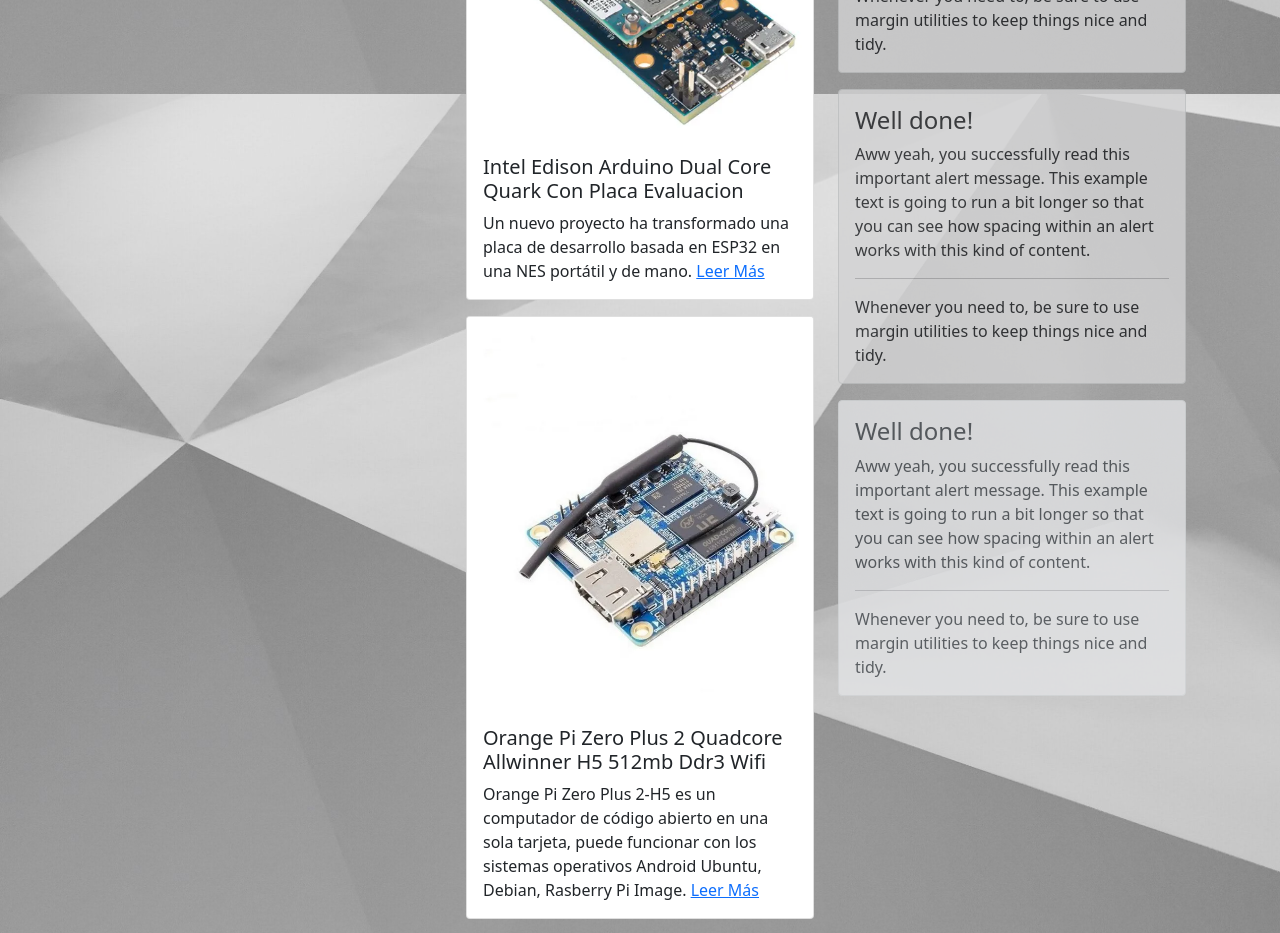
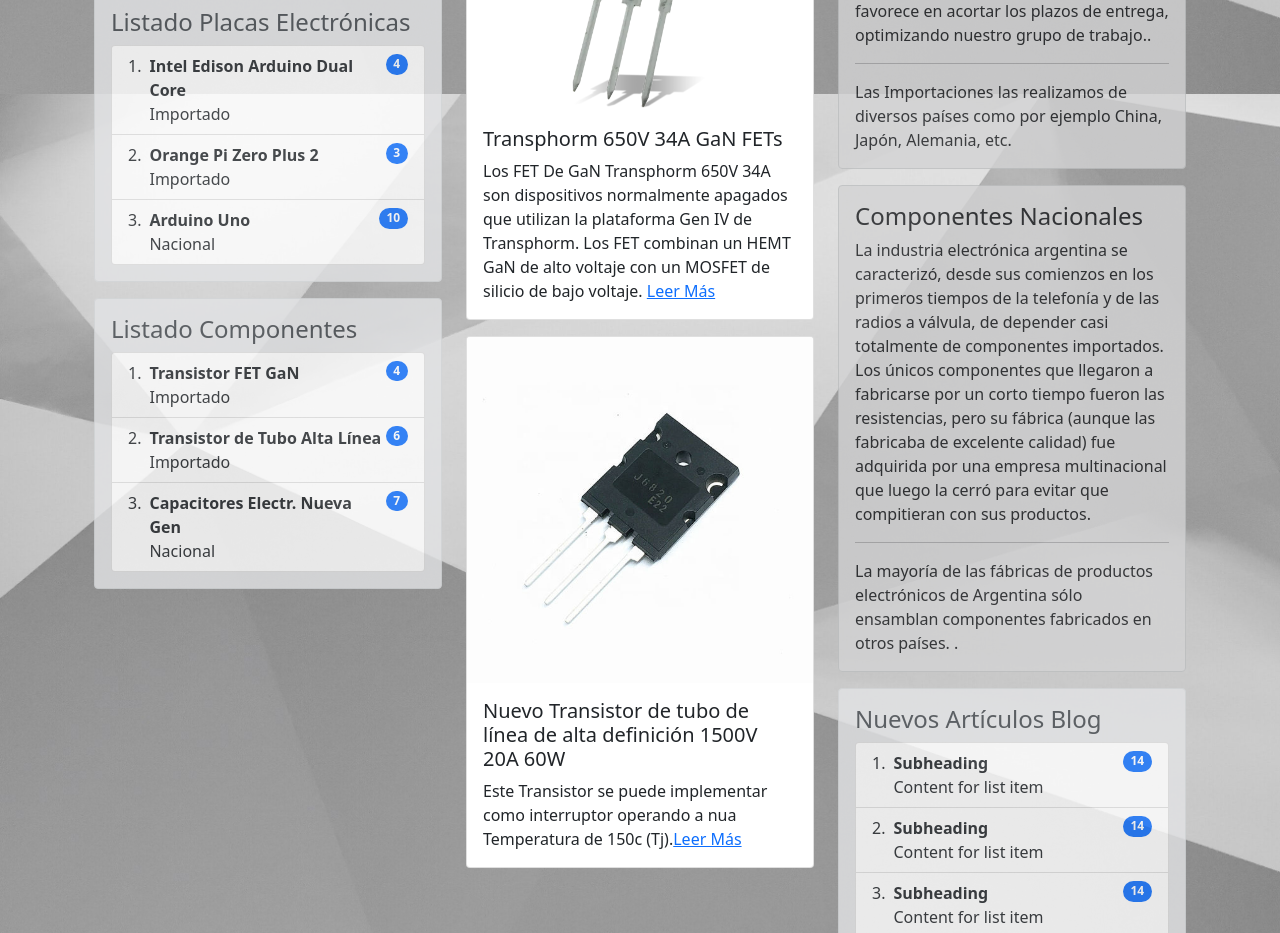
Before and after one commit to andresWeitzel/AppElectroThings_Angular_SpringBoot_MongoDB, an Angular app: page /inicio-componentes in a window 1280 px wide. Shown: the part 760-1693 px from the top of the page. Built offline with nearby package versions, Linux system fonts and the light colour scheme.

Commit message:
Updated index

```diff
--- a/src/app/pages/electronica/inicio-componentes/inicio-componentes.component.html
+++ b/src/app/pages/electronica/inicio-componentes/inicio-componentes.component.html
@@ -10,12 +10,78 @@
         <div class="row">
             <div class="mb-2 col-xl-4 col-lg-4 col-md-4 col-sm-12">
                 <div class="list-group" id="list-tab" role="tablist">
-                    <a class="list-group-item" id="list-home-list" data-bs-toggle="list" href="#list-home" role="tab" aria-controls="list-home">Nuevos Componentes <span class="badge badge-primary badge-pill">(14)</span></a>
+                    <a class="list-group-item list-group-item-action" id="list-placas-elect" data-bs-toggle="list" href="#list-placas" role="tab" aria-controls="list-placas-elect">Nuevas Placas Electrónicas <span class="badge badge-primary badge-pill">(14)</span></a>
+                    <a class="list-group-item list-group-item-action" id="list-comp-elect" data-bs-toggle="list" href="#list-comp" role="tab" aria-controls="list-comp-elect">Nuevos Componentes <span class="badge badge-primary badge-pill">(10)</span></a>
                     <a class="list-group-item list-group-item-action" id="list-profile-list" data-bs-toggle="list" href="#list-profile" role="tab" aria-controls="list-profile">Nuevos Proveedores<span class="badge badge-primary badge-pill">(2)</span></a>
                     <a class="list-group-item list-group-item-action" id="list-messages-list" data-bs-toggle="list" href="#list-messages" role="tab" aria-controls="list-messages">Fabricación</a>
                     <a class="list-group-item list-group-item-action" id="list-settings-list" data-bs-toggle="list" href="#list-settings" role="tab" aria-controls="list-settings">Otros</a>
                 </div>
+
+
+                <div class="alert alert-secondary mt-2" role="alert">
+                    <h4 class="alert-heading">Listado Placas Electrónicas</h4>
+                    <ol class="list-group list-group-numbered">
+                        <li class="list-group-item d-flex justify-content-between align-items-start">
+                            <div class="ms-2 me-auto">
+                                <div class="fw-bold">Intel Edison Arduino Dual Core</div> Importado
+
+                            </div>
+                            <span class="badge bg-primary rounded-pill">4</span>
+                        </li>
+                        <li class="list-group-item d-flex justify-content-between align-items-start">
+                            <div class="ms-2 me-auto">
+                                <div class="fw-bold">Orange Pi Zero Plus 2</div>
+                                Importado
+                            </div>
+                            <span class="badge bg-primary rounded-pill">3</span>
+                        </li>
+                        <li class="list-group-item d-flex justify-content-between align-items-start">
+                            <div class="ms-2 me-auto">
+                                <div class="fw-bold">Arduino Uno</div>
+                                Nacional
+                            </div>
+                            <span class="badge bg-primary rounded-pill">10</span>
+                        </li>
+                    </ol>
+                </div>
+
+
+                <div class="alert alert-secondary mt-2" role="alert">
+                    <h4 class="alert-heading">Listado Componentes</h4>
+                    <ol class="list-group list-group-numbered">
+                        <li class="list-group-item d-flex justify-content-between align-items-start">
+                            <div class="ms-2 me-auto">
+                                <div class="fw-bold">Transistor FET GaN</div>Importado
+
+                            </div>
+                            <span class="badge bg-primary rounded-pill">4</span>
+                        </li>
+                        <li class="list-group-item d-flex justify-content-between align-items-start">
+                            <div class="ms-2 me-auto">
+                                <div class="fw-bold">Transistor de Tubo Alta Línea</div>
+                                Importado
+                            </div>
+                            <span class="badge bg-primary rounded-pill">6</span>
+                        </li>
+                        <li class="list-group-item d-flex justify-content-between align-items-start">
+                            <div class="ms-2 me-auto">
+                                <div class="fw-bold">Capacitores Electr. Nueva Gen</div>
+                                Nacional
+                            </div>
+                            <span class="badge bg-primary rounded-pill">7</span>
+                        </li>
+                    </ol>
+                </div>
+
+
+
+
+
             </div>
+
+
+
+
 
             <div class="mb-2 col-xl-4 col-lg-4 col-md-4 col-sm-12">
                 <div class="tab-content" id="nav-tabContent">
@@ -23,12 +89,12 @@
                     <div class="alert alert-dark text-center" role="alert">
                         <h5><strong>DESTACADOS</strong></h5>
                     </div>
-                    <!--NUEVOS COMPONENTES -->
-                    <div class="tab-pane fade show active" id="list-home" role="tabpanel" aria-labelledby="list-home-list">
 
 
+                    <!--NUEVAS PLACAS ELECTRONICAS -->
+                    <div class="tab-pane " id="list-placas" role="tabpanel" aria-labelledby="list-placas-elect">
 
-                        <!--CARD NUEVOS COMPONENTES -->
+                        <!--CARD NUEVAS PLACAS ELECTRÓNICAS -->
                         <div class="col mb-3">
                             <div class="card ">
                                 <img src="../assets/inicio/ard.webp" class="card-img-top" alt="...">
@@ -40,11 +106,11 @@
                                 </div>
                             </div>
                         </div>
-                        <!--FIN CARD NUEVOS COMPONENTES -->
+                        <!--FIN CARD NUEVAS PLACAS ELECTRÓNICAS -->
 
-                        <!--CARD NUEVOS COMPONENTES -->
+                        <!--CARD NUEVAS PLACAS ELECTRÓNICAS -->
                         <div class="col mb-3">
-                            <div class="card h-100">
+                            <div class="card">
                                 <img src="../assets/inicio/rasp.webp" class="card-img-top" alt="...">
                                 <div class="card-body">
                                     <h5 class="card-title">Orange Pi Zero Plus 2 Quadcore Allwinner H5 512mb Ddr3 Wifi</h5>
@@ -52,11 +118,36 @@
                                 </div>
                             </div>
                         </div>
-                        <!--FIN CARD NUEVOS COMPONENTES -->
+                        <!--FIN CARD NUEVAS PLACAS ELECTRÓNICAS-->
+
+                    </div>
+
+                    <!--FIN NUEVAS PLACAS ELECTRÓNICAS-->
+
+
+
+
+                    <!--NUEVOS COMPONENTES -->
+                    <div class="tab-pane fade show active" id="list-comp" role="tabpanel" aria-labelledby="list-comp-elect">
 
                         <!--CARD NUEVOS COMPONENTES -->
                         <div class="col mb-3">
-                            <div class="card h-100">
+                            <div class="card ">
+                                <img src="../assets/inicio/fet.webp" class="card-img-top" alt="...">
+                                <div class="card-body">
+                                    <h5 class="card-title">Transphorm 650V 34A GaN FETs</h5>
+                                    <p class="card-text">‎Los FET De GaN Transphorm 650V 34A son dispositivos normalmente apagados que utilizan la plataforma Gen IV de Transphorm. Los FET combinan un HEMT GaN de alto voltaje con un MOSFET de silicio de bajo voltaje.
+                                        <a href="https://ar.mouser.com/new/transphorm/transphorm-650v-gan-fets/">Leer Más</a>
+                                    </p>
+                                </div>
+                            </div>
+                        </div>
+                        <!--FIN CARD NUEVOS COMPONENTES -->
+
+
+                        <!-- CARD NUEVOS COMPONENTES -->
+                        <div class="col mb-3">
+                            <div class="card">
                                 <img src="../assets/inicio/trans.jpg" class="card-img-top" alt="...">
                                 <div class="card-body">
                                     <h5 class="card-title">Nuevo Transistor de tubo de línea de alta definición 1500V 20A 60W</h5>
@@ -69,7 +160,8 @@
 
                     </div>
 
-                    <!--FIN NUEVOS COMPONENTES -->
+                    <!--FIN NUEVOS COMPONENTES-->
+
 
 
 
@@ -118,24 +210,46 @@
 
             <div class="mb-2 col-xl-4 col-lg-4 col-md-4 col-sm-12">
                 <div class="alert alert-dark" role="alert">
-                    <h4 class="alert-heading">Well done!</h4>
-                    <p>Aww yeah, you successfully read this important alert message. This example text is going to run a bit longer so that you can see how spacing within an alert works with this kind of content.</p>
+                    <h4 class="alert-heading">Componentes Importados</h4>
+                    <p>Nos dedicamos a la importación y distribución de componentes electrónicos a nivel general. Disponemos de la posibilidad de traer muestras para su desarrollo. Actualmente, poseemos oficinas en Miami (Florida- Estados Unidos) y en Beijing
+                        (China), lo que favorece en acortar los plazos de entrega, optimizando nuestro grupo de trabajo..</p>
                     <hr>
-                    <p class="mb-0">Whenever you need to, be sure to use margin utilities to keep things nice and tidy.</p>
+                    <p class="mb-0">Las Importaciones las realizamos de diversos países como por ejemplo China, Japón, Alemania, etc.</p>
                 </div>
 
                 <div class="alert alert-dark" role="alert">
-                    <h4 class="alert-heading">Well done!</h4>
-                    <p>Aww yeah, you successfully read this important alert message. This example text is going to run a bit longer so that you can see how spacing within an alert works with this kind of content.</p>
+                    <h4 class="alert-heading">Componentes Nacionales</h4>
+                    <p>La industria electrónica argentina se caracterizó, desde sus comienzos en los primeros tiempos de la telefonía y de las radios a válvula, de depender casi totalmente de componentes importados. Los únicos componentes que llegaron a
+                        fabricarse por un corto tiempo fueron las resistencias, pero su fábrica (aunque las fabricaba de excelente calidad) fue adquirida por una empresa multinacional que luego la cerró para evitar que compitieran con sus productos.</p>
                     <hr>
-                    <p class="mb-0">Whenever you need to, be sure to use margin utilities to keep things nice and tidy.</p>
+                    <p class="mb-0">La mayoría de las fábricas de productos electrónicos de Argentina sólo ensamblan componentes fabricados en otros países. .</p>
                 </div>
 
                 <div class="alert alert-secondary" role="alert">
-                    <h4 class="alert-heading">Well done!</h4>
-                    <p>Aww yeah, you successfully read this important alert message. This example text is going to run a bit longer so that you can see how spacing within an alert works with this kind of content.</p>
-                    <hr>
-                    <p class="mb-0">Whenever you need to, be sure to use margin utilities to keep things nice and tidy.</p>
+                    <h4 class="alert-heading">Nuevos Artículos Blog</h4>
+                    <ol class="list-group list-group-numbered">
+                        <li class="list-group-item d-flex justify-content-between align-items-start">
+                            <div class="ms-2 me-auto">
+                                <div class="fw-bold">Subheading</div>
+                                Content for list item
+                            </div>
+                            <span class="badge bg-primary rounded-pill">14</span>
+                        </li>
+                        <li class="list-group-item d-flex justify-content-between align-items-start">
+                            <div class="ms-2 me-auto">
+                                <div class="fw-bold">Subheading</div>
+                                Content for list item
+                            </div>
+                            <span class="badge bg-primary rounded-pill">14</span>
+                        </li>
+                        <li class="list-group-item d-flex justify-content-between align-items-start">
+                            <div class="ms-2 me-auto">
+                                <div class="fw-bold">Subheading</div>
+                                Content for list item
+                            </div>
+                            <span class="badge bg-primary rounded-pill">14</span>
+                        </li>
+                    </ol>
                 </div>
 
             </div>
```
Also changed, not shown: src/assets/inicio/fet.webp (added).
